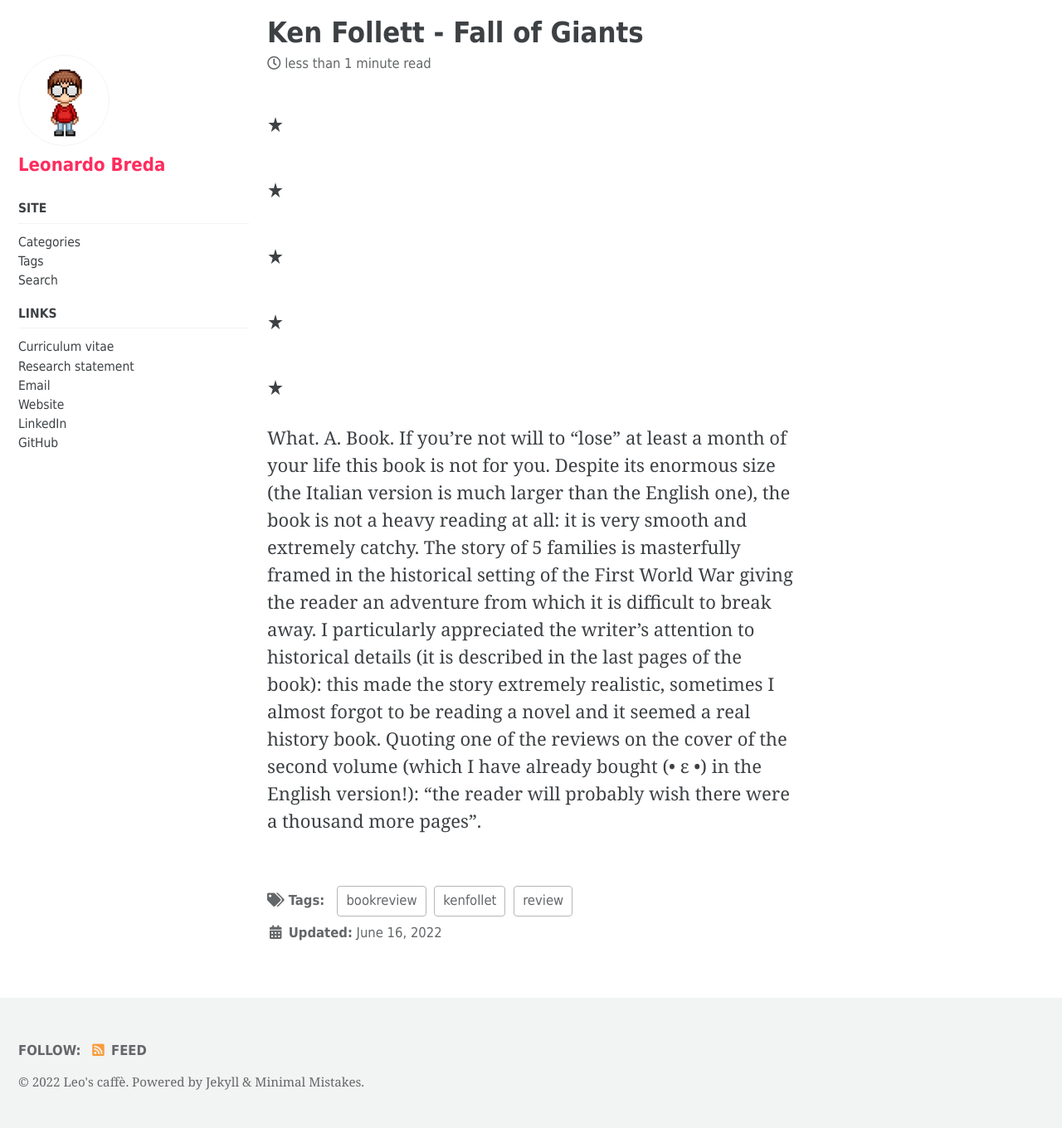
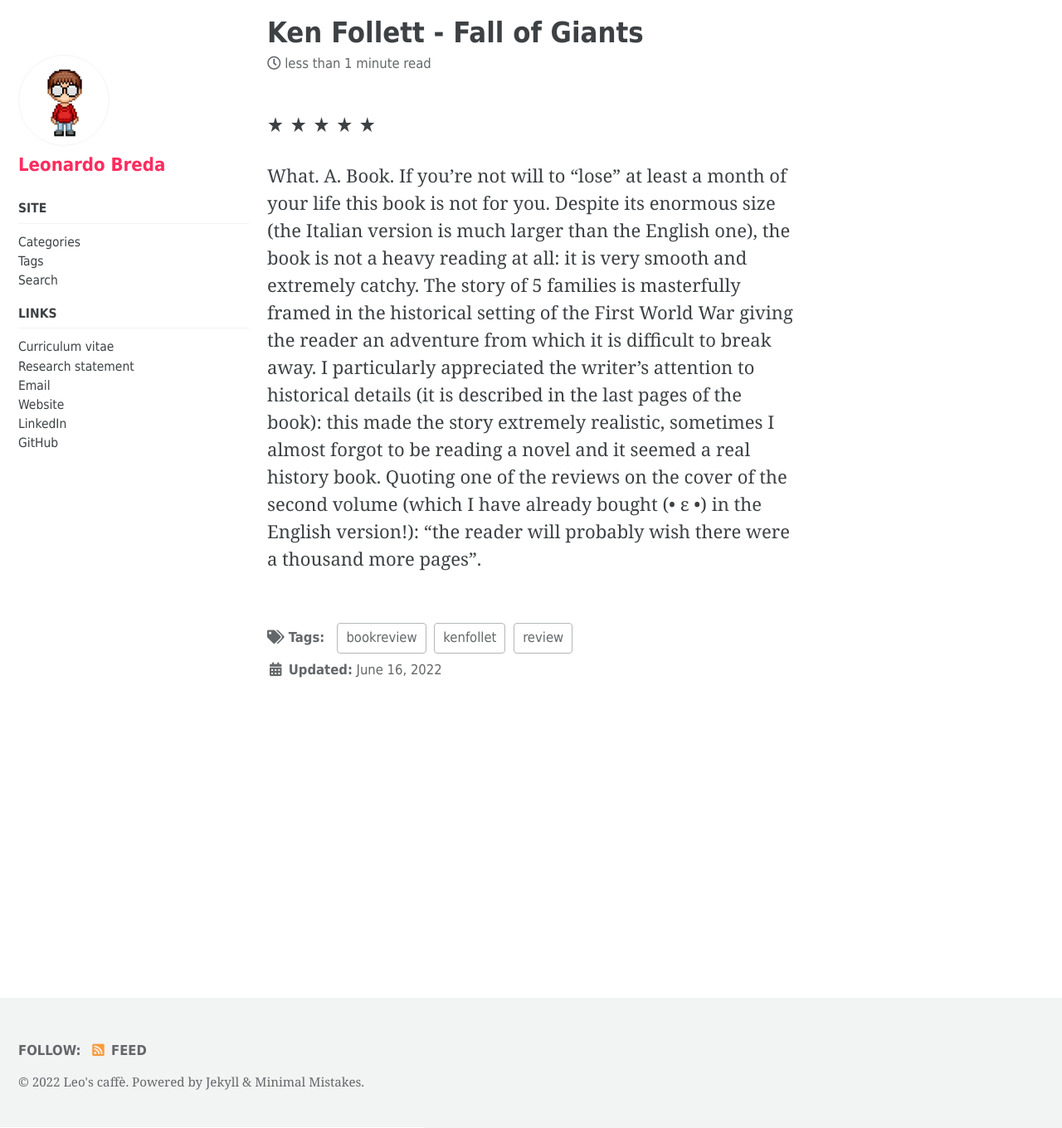
Before and after one commit to leo-breda/leo-breda.github.io, a Jekyll site: the page built from bookReviews/_posts/2022-06-16-FallofGiants.md, in a window 1280 px wide and 1360 px high. Shown: the whole window at 83% size. Built offline with Jekyll 4.4.1, drawn with Linux system fonts in a browser that asks for light colours; cached includes are drawn as plain includes.

Commit message:
Update page__meta.html

```diff
--- a/_includes/page__meta.html
+++ b/_includes/page__meta.html
@@ -30,13 +30,15 @@
     <span class="page__content e-content">
     <br>
       {% if page.stars > 0 %}
+      <h3>
         {% for i in (1..5) %}
           {% if i<= page.stars %}
-          <h3> &#9733;</h3>
+           &#9733;
           {% else %}
-          <h3>&#9734;</h3>
+           &#9734;
           {% endif %}
         {% endfor %}
+      </h3>
       {% endif %}
     </span>
   </p>
```
